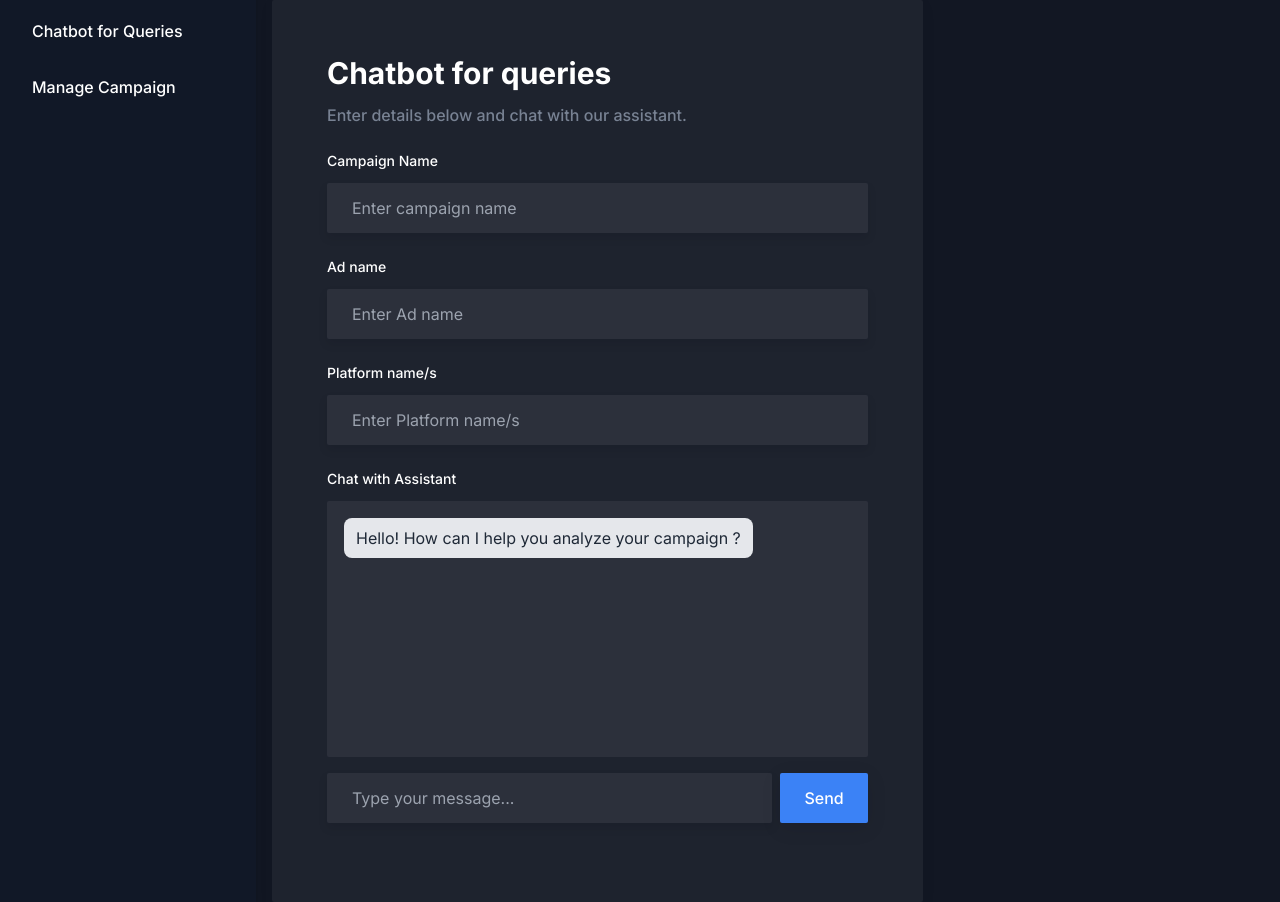
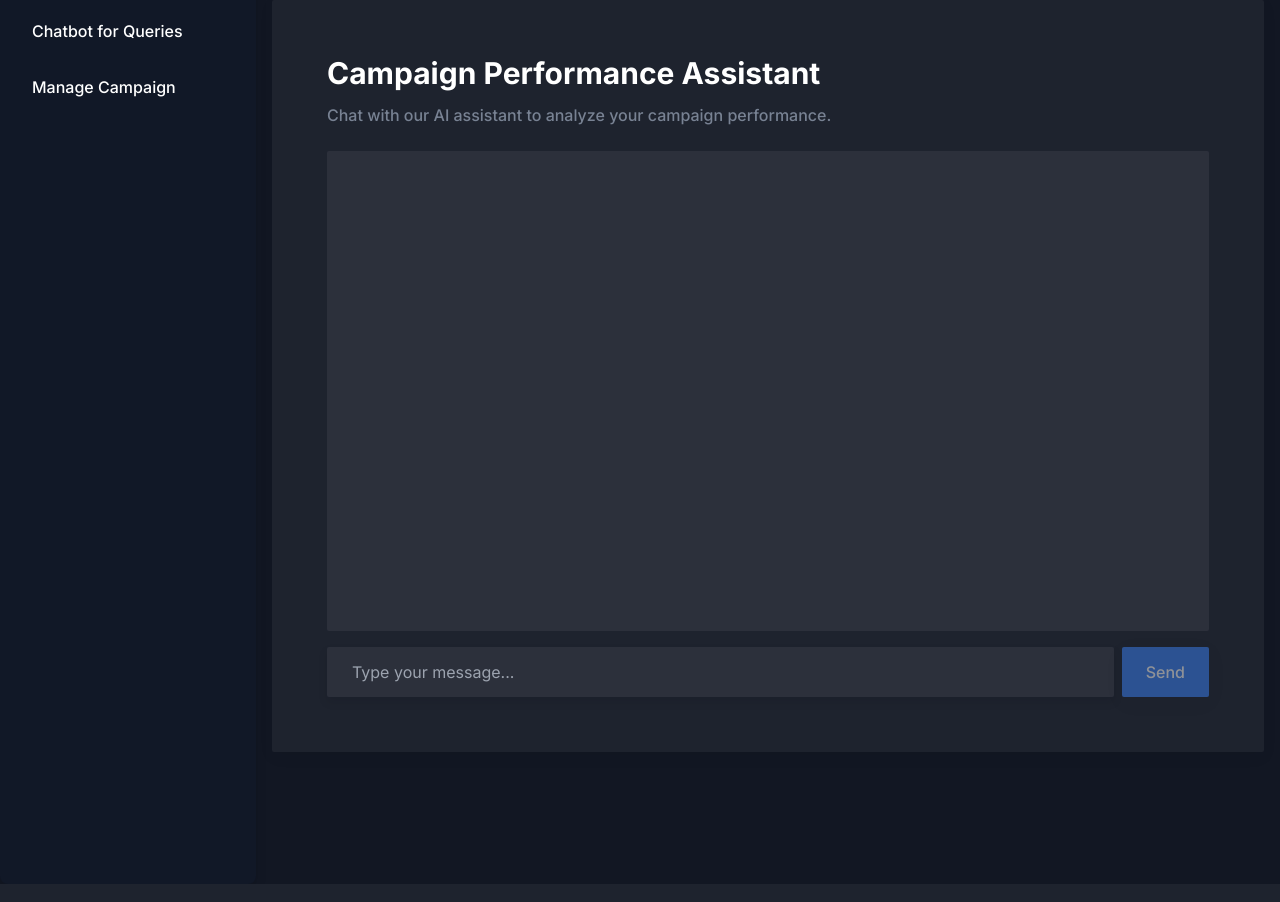
Before and after one commit to saadsohail05/Ad-Pilot, a Next.js app in the folder Frontend/my-app/: page /chatbotforqueries in a window 1280 px wide. Shown: the part 346-1248 px from the top of the page. Built offline with nearby package versions, Linux system fonts and the light colour scheme.

Commit message:
Chatbot Frontend

```diff
--- /dev/null
+++ b/Frontend/my-app/src/components/Common/LoadingSpinner.tsx
@@ -0,0 +1,9 @@
+const LoadingSpinner = () => {
+  return (
+    <div className="flex items-center justify-center min-h-screen">
+      <div className="w-10 h-10 border-4 border-blue-500 rounded-full animate-spin border-t-transparent"></div>
+    </div>
+  );
+};
+
+export default LoadingSpinner;
--- a/Frontend/my-app/src/components/chatbotforqueries/chatbotforqueries.tsx
+++ b/Frontend/my-app/src/components/chatbotforqueries/chatbotforqueries.tsx
@@ -1,29 +1,93 @@
 "use client";
 
-import { useState } from "react";
+import { useState, useEffect } from "react";
+import { useAuth } from "@/context/AuthContext";
+import ReactMarkdown from 'react-markdown';
 
-const DummyChatbot = () => {
-  const [messages, setMessages] = useState<{ role: string; content: string }[]>([
-    { role: "assistant", content: "Hello! How can I help you analyze your campaign ?" },
-  ]);
+const Chatbot = () => {
+  const [messages, setMessages] = useState<{ role: string; content: string }[]>([]);
   const [input, setInput] = useState("");
+  const [isLoading, setIsLoading] = useState(false);
+  const [error, setError] = useState<string | null>(null);
+  const { user } = useAuth();
+  const [token, setToken] = useState<string | null>(null);
 
-  const handleSubmit = (e: React.FormEvent) => {
+  useEffect(() => {
+    const storedToken = localStorage.getItem('access_token');
+    setToken(storedToken);
+
+    // Get initial greeting when component mounts
+    if (storedToken) {
+      getInitialGreeting(storedToken);
+    }
+  }, []);
+
+  const getInitialGreeting = async (authToken: string) => {
+    setIsLoading(true);
+    try {
+      const response = await fetch("http://localhost:8000/content/chatbot", {
+        method: "POST",
+        headers: {
+          "Content-Type": "application/json",
+          "Authorization": `Bearer ${authToken}`
+        },
+        body: JSON.stringify({
+          text: "",
+          is_initial: true
+        }),
+      });
+
+      if (!response.ok) {
+        throw new Error('Failed to get initial greeting');
+      }
+
+      const data = await response.json();
+      setMessages([{ role: "assistant", content: data.response }]);
+    } catch (err) {
+      setError(err instanceof Error ? err.message : 'Failed to get initial greeting');
+      console.error('Chatbot error:', err);
+    } finally {
+      setIsLoading(false);
+    }
+  };
+
+  const handleSubmit = async (e: React.FormEvent) => {
     e.preventDefault();
-    if (input.trim()) {
-      setMessages([...messages, { role: "user", content: input }]);
+    if (!input.trim() || !token) return;
+
+    setIsLoading(true);
+    setError(null);
+
+    try {
+      // Add user message to chat
+      setMessages(prev => [...prev, { role: "user", content: input }]);
+
+      const response = await fetch("http://localhost:8000/content/chatbot", {
+        method: "POST",
+        headers: {
+          "Content-Type": "application/json",
+          "Authorization": `Bearer ${token}`
+        },
+        body: JSON.stringify({
+          text: input,
+          is_initial: false
+        }),
+      });
+
+      if (!response.ok) {
+        throw new Error('Failed to get response from chatbot');
+      }
+
+      const data = await response.json();
+
+      // Add assistant response to chat
+      setMessages(prev => [...prev, { role: "assistant", content: data.response }]);
       setInput("");
-      // Simulate a response after a short delay
-      setTimeout(() => {
-        setMessages((prevMessages) => [
-          ...prevMessages,
-          {
-            role: "assistant",
-            content:
-              "Thank you for your input. Is there anything else you'd like to add to your campaign?",
-          },
-        ]);
-      }, 1000);
+    } catch (err) {
+      setError(err instanceof Error ? err.message : 'An error occurred while sending message');
+      console.error('Chatbot error:', err);
+    } finally {
+      setIsLoading(false);
     }
   };
 
@@ -31,121 +95,73 @@ const DummyChatbot = () => {
     <section className="overflow-hidden py-16 md:py-20 lg:py-28">
       <div className="container">
         <div className="-mx-4 flex flex-wrap">
-          <div className="w-full px-4 lg:w-7/12 xl:w-8/12">
+          <div className="w-full px-4">
             <div
               className="mb-12 rounded-sm bg-white px-8 py-11 shadow-three dark:bg-gray-dark sm:p-[55px] lg:mb-5 lg:px-8 xl:p-[55px]"
               data-wow-delay=".15s"
             >
               <h2 className="mb-3 text-2xl font-bold text-black dark:text-white sm:text-3xl lg:text-2xl xl:text-3xl">
-                Chatbot for queries
+                Campaign Performance Assistant
               </h2>
               <p className="mb-6 text-base font-medium text-body-color">
-                Enter details below and chat with our assistant.
+                Chat with our AI assistant to analyze your campaign performance.
               </p>
 
-              <form onSubmit={handleSubmit}>
-                <div className="-mx-4 flex flex-wrap">
-                  <div className="w-full px-4">
-                    <div className="mb-6">
-                      <label
-                        htmlFor="campaignName"
-                        className="mb-3 block text-sm font-medium text-dark dark:text-white"
-                      >
-                        Campaign Name
-                      </label>
-                      <input
-                        type="text"
-                        id="campaignName"
-                        name="campaignName"
-                        placeholder="Enter campaign name"
-                        className="border-stroke w-full rounded-sm border bg-[#f8f8f8] px-6 py-3 text-base text-body-color outline-none focus:border-primary dark:border-transparent dark:bg-[#2C303B] dark:text-body-color-dark dark:shadow-two dark:focus:border-primary dark:focus:shadow-none"
-                      />
+              {error && (
+                <div className="mb-6 text-red-500 p-4 bg-red-50 rounded-sm">
+                  {error}
                 </div>
+              )}
+
+              <div className="border-stroke rounded-sm border bg-[#f8f8f8] p-4 dark:border-transparent dark:bg-[#2C303B] mb-4 h-[480px] overflow-y-auto">
+                {isLoading && messages.length === 0 ? (
+                  <div className="flex justify-center items-center h-full">
+                    <div className="animate-spin rounded-full h-8 w-8 border-t-2 border-b-2 border-primary"></div>
                   </div>
-
-                  <div className="w-full px-4">
-                    <div className="mb-6">
-                      <label
-                        htmlFor="Ad-name"
-                        className="mb-3 block text-sm font-medium text-dark dark:text-white"
-                      >
-                        Ad name
-                      </label>
-                      <input
-                        type="text"
-                        id="Ad-name"
-                        name="Ad name"
-                        placeholder="Enter Ad name"
-                        className="border-stroke w-full rounded-sm border bg-[#f8f8f8] px-6 py-3 text-base text-body-color outline-none focus:border-primary dark:border-transparent dark:bg-[#2C303B] dark:text-body-color-dark dark:shadow-two dark:focus:border-primary dark:focus:shadow-none"
-                      />
-                    </div>
-                  </div>
-
-                  <div className="w-full px-4">
-                    <div className="mb-6">
-                      <label
-                        htmlFor="Platform name/s"
-                        className="mb-3 block text-sm font-medium text-dark dark:text-white"
-                      >
-                        Platform name/s
-                      </label>
-                      <input
-                        type="number"
-                        id="Platform name/s"
-                        name="Platform name/s"
-                        placeholder="Enter Platform name/s"
-                        className="border-stroke w-full rounded-sm border bg-[#f8f8f8] px-6 py-3 text-base text-body-color outline-none focus:border-primary dark:border-transparent dark:bg-[#2C303B] dark:text-body-color-dark dark:shadow-two dark:focus:border-primary dark:focus:shadow-none"
-                      />
-                    </div>
-                  </div>
-
-                  <div className="w-full px-4">
-                    <div className="mb-6">
-                      <label
-                        htmlFor="chatInput"
-                        className="mb-3 block text-sm font-medium text-dark dark:text-white"
-                      >
-                        Chat with Assistant
-                      </label>
-                      <div className="border-stroke rounded-sm border bg-[#f8f8f8] p-4 dark:border-transparent dark:bg-[#2C303B] mb-4 h-64 overflow-y-auto">
+                ) : (
+                  <div className="space-y-4">
                     {messages.map((message, index) => (
                       <div
                         key={index}
-                            className={`mb-2 ${
-                              message.role === "user" ? "text-right" : "text-left"
+                        className={`flex ${
+                          message.role === "user" ? "justify-end" : "justify-start"
                         }`}
                       >
-                            <span
-                              className={`inline-block rounded-lg px-3 py-2 ${
+                        <div
+                          className={`max-w-[80%] rounded-lg px-4 py-3 ${
                             message.role === "user"
                               ? "bg-blue-500 text-white"
-                                  : "bg-gray-200 text-gray-800"
+                              : "bg-gray-100 text-gray-800 dark:bg-gray-700 dark:text-gray-100"
                           }`}
                         >
+                          <div className="prose dark:prose-invert max-w-none">
+                            <ReactMarkdown>
                               {message.content}
-                            </span>
+                            </ReactMarkdown>
+                          </div>
+                        </div>
                       </div>
                     ))}
                   </div>
-                      <div className="flex">
+                )}
+              </div>
+
+              <form onSubmit={handleSubmit} className="flex gap-2">
                 <input
                   type="text"
-                          id="chatInput"
                   value={input}
                   onChange={(e) => setInput(e.target.value)}
                   placeholder="Type your message..."
+                  disabled={isLoading}
                   className="border-stroke flex-grow rounded-sm border bg-[#f8f8f8] px-6 py-3 text-base text-body-color outline-none focus:border-primary dark:border-transparent dark:bg-[#2C303B] dark:text-body-color-dark dark:shadow-two dark:focus:border-primary dark:focus:shadow-none"
                 />
                 <button
                   type="submit"
-                          className="ml-2 rounded-sm bg-blue-500 px-6 py-3 text-base font-medium text-white shadow-submit duration-300 hover:bg-blue-600 dark:shadow-submit-dark"
+                  disabled={isLoading || !input.trim()}
+                  className="rounded-sm bg-blue-500 px-6 py-3 text-base font-medium text-white shadow-submit duration-300 hover:bg-blue-600 dark:shadow-submit-dark disabled:opacity-50 disabled:cursor-not-allowed"
                 >
-                          Send
+                  {isLoading ? "Sending..." : "Send"}
                 </button>
-                      </div>
-                    </div>
-                  </div>
-                </div>
               </form>
             </div>
           </div>
@@ -155,4 +171,4 @@ const DummyChatbot = () => {
   );
 };
 
-export default DummyChatbot;
+export default Chatbot;
```
Lines whose indentation alone changed are shown as unchanged.
